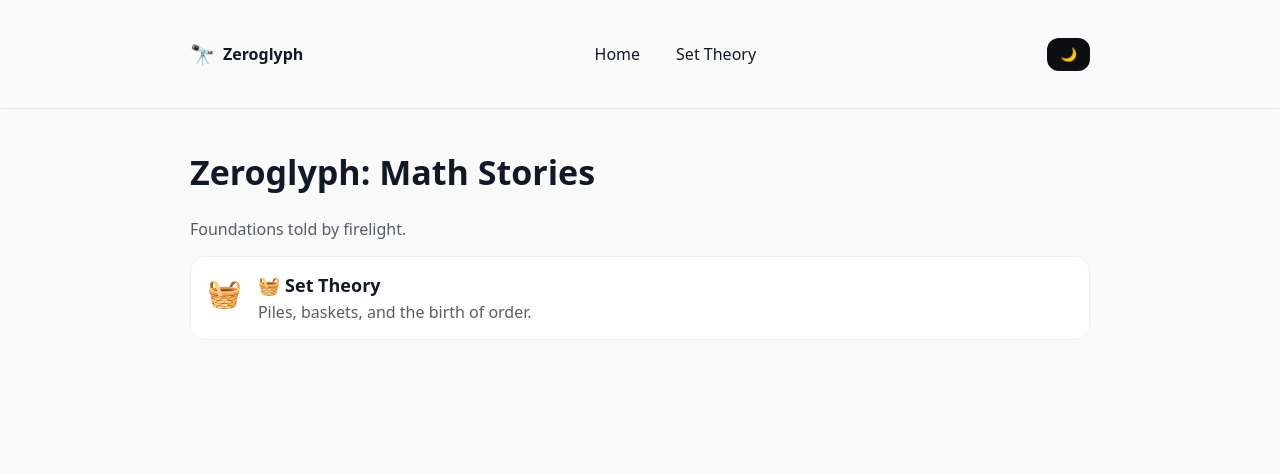
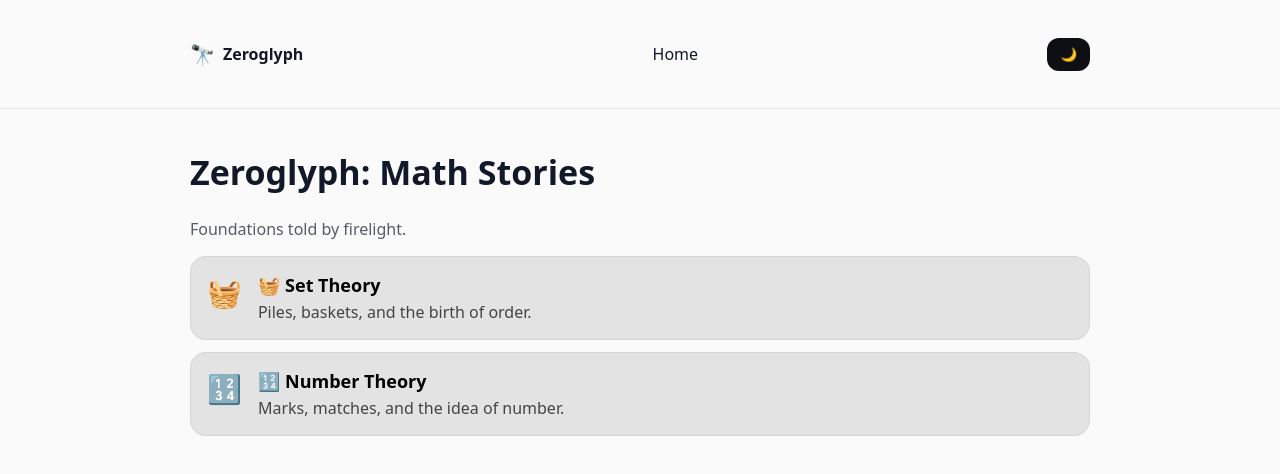
Before and after one commit to CaiporaGames/zeroglyph, a Next.js app: page / in a window 1280 px wide. Shown: the top 474 px of the page. Built offline with nearby package versions, Linux system fonts and the light colour scheme.

Commit message:
Adding more stories
- Now we started to add the number theory.

```diff
--- a/data/stories/index.ts
+++ b/data/stories/index.ts
@@ -1,14 +1,18 @@
 import type { Story, StoryMeta } from "@/domain/stories";
 import { setTheory } from "./set-theory";
+import { numberTheory } from "./number-theory";
 
-export const storiesIndex: StoryMeta[] = [
+export const storiesIndex: StoryMeta[] =
+[
   { slug: "set-theory", title: "Set Theory", tagline: "Piles, baskets, and the birth of order.", coverEmoji: "🧺" },
-  // { slug: "number-theory", title: "Number Theory", tagline: "Marks, matches, and the idea of number.", coverEmoji: "🔢" },
+  { slug: "number-theory", title: "Number Theory", tagline: "Marks, matches, and the idea of number.", coverEmoji: "🔢" },
 ];
 
-export function loadStoryBySlug(slug: string): Story | null {
+export function loadStoryBySlug(slug: string): Story | null
+{
   switch (slug) {
     case "set-theory": return setTheory;
+    case "number-theory": return numberTheory;
     default: return null;
   }
 }
--- /dev/null
+++ b/data/stories/number-theory.ts
@@ -0,0 +1,151 @@
+import type { Story } from "@/domain/stories";
+
+export const numberTheory: Story = {
+  slug: "number-theory",
+  title: "Number Theory",
+  tagline: "Tally before symbols. Marks before numbers.",
+  coverEmoji: "🧺",
+  nights: [
+    {
+      id: "prologue",
+      title: "🏕️ Prologue",
+      contentMd: `
+We are going to a time *before scrolls and symbols, before numbers and names, there were bone marks, wall marks, and tallys. In a quiet cave lit by fire and thoughts, we meet a merchant and his son began to ask: what are marks? How to make them represent the reality?*
+
+🧔 **🧔 Orlan** – the elder merchant, keeper of trade and tales
+🧒 **🧒 Taro** – his son, bright-eyed, sorting berries by moonlight
+      `.trim(),
+    },
+
+    {
+      id: "night-1",
+      title: "🌒 Night 1: The Birth of Tally",
+      contentMd: `
+🌌 *The cave is quiet. Rain hasn’t come in days. Taro scratches a mark into the bone wall, one for each day without water.*
+
+**🧒Taro** (*counting marks with his finger*): “Father, I’ve made 17 scratches. But it’s hard to see the count.”
+
+**🧔Orlan** (*examining the wall*): “They blur together. You need a way to group them.”
+
+**🧒Taro** (*etching five vertical lines, then a diagonal slash across them*): “This feels easier. One crossed bundle means five.”
+
+**🧔Orlan** (*smiling*): “That’s a system. You’ve made counting visible.”
+
+They begin to define:
+
+- \`|\` = 1
+- \`||\` = 2
+- \`|||\` = 3
+- \`||||\` = 4
+- \`/\` = 5 (crossed or slashed)
+- \`/ ||\` = 7
+- \`/ ||||\` = 9
+
+**🧒Taro**: “Now I can track animals, berries, and dry days. Each mark means something.”
+
+**🧔Orlan**: “And bundles mean more. You’ve invented grouping.”
+
+**🧺  Tally and Grouping**
+
+A mark can track an event. Bundles of marks make counting easier. Grouping is the first step toward numbers.
+
+They call it the **Marking Ritual**. Apprentices chant: “Scratch to track, bundle to count.”
+
+🌌 *The fire dims. The bone wall glows with fresh scratches—some single, some bundled. The cave begins to whisper the rhythm of quantity. Morning will bring new marks—and the first questions of comparison.*
+      `.trim(),
+    },
+     {
+      id: "night-2",
+      title: "🌒 Night 2: Combining and Comparing",
+      contentMd: `
+
+🌌 *The cave is busy. Taro returns from the valley with a bundle of tally sticks—some marked from morning, some from afternoon.*
+
+**🧒Taro** (*laying the sticks on the stone floor*): “Three animals passed in the morning. Six in the afternoon. I marked them separately.”
+
+**🧔Orlan** (*examining the bundles*): “Then let’s see them together.”
+
+They align the marks:
+
+- Morning: \`|||\`
+- Afternoon: \`/ |\` → (5 crossed + 1)
+- Total: \`/ ||||\` → 9 animals
+
+**🧒Taro** (*nodding*): “I didn’t add. I just combined the records.”
+
+**🧔Orlan**: “That is addition. Not a trick—just a merging of experience.”
+
+Later, they compare berries and animals.
+
+**🧒Taro** (*scratching his head*): “I gathered more berries than animals. But how many more?”
+
+**🧔Orlan** (*gesturing to the wall*): “Then remove the animal marks from the berry marks. What’s left is the difference.”
+
+They lay it out:
+
+- Berries: \`/ / |\` → 11
+- Animals: \`/ | | |\` → 9
+- What’s left: \`| |\` → 2 more berries
+
+**🧒Taro**: “So subtraction is not just taking away. It’s asking: what’s the gap between these two stories?”
+
+**🧔Orlan**: “Exactly. Subtraction is a question. Addition is a joining.”
+
+🧺 **Combining and Comparing**
+
+To find a total, combine marks. To find a difference, remove one set from another. Addition merges experience. Subtraction reveals the gap.
+
+They call it the **Joining Ritual**. Apprentices chant: “Together to count, apart to compare.”
+
+🌌 *The fire dims. The tally sticks rest in bundles—some joined, some split. The cave wall now holds the rhythm of merging and undoing. Morning will bring new records—and the first whispers of equations.*
+      `.trim(),
+    },
+      {
+      id: "night-3",
+      title: "🌌 Night 3: The Repeated Gathering",
+      contentMd: `
+
+🌒 *The cave is quiet. Taro returns from the forest with a fresh bundle of berries. He kneels beside the ledger stone, carving marks for the third day in a row.*
+
+**Taro** (*etching carefully*): “Four berries on the first day. Four on the second. Four again today.”
+
+**🧔Orlan** (*watching the rows grow*): “You’ve carved the same tally three times.”
+
+**🧒Taro** (*frowning*): “It feels like I’m repeating the same thought. Over and over.”
+
+**🧔Orlan** (*smiling*): “Then maybe the thought has a shape.”
+
+They look at the tallies:
+
+- Morning 1: \`| | | |\`
+- Morning 2: \`| | | |\`
+- Morning 3: \`| | | |\`
+
+**🧒Taro**: “Instead of writing them all, I could say: three times four berries.”
+
+**🧔Orlan**: “A new kind of mark. Not just how many—but how often.”
+
+They invent a new idea:
+
+- \`⊕\` = combine
+- \`×\` = repeat combining
+
+So:
+
+- \`3 × 4\` = \`⊕⊕⊕ of | | | |\` = \`| | | | | | | | | | | |\` → 12 berries
+
+**🧒Taro** (*grinning*): “I didn’t just add, I multiplied. I built the total from a rhythm.”
+
+**🧔Orlan**: “Multiplication is a shortcut. A way to speak many additions at once.”
+
+🧺 Repetition Becomes Multiplication
+
+When the same group repeats, we can combine them faster. Multiplication is repeated addition—a rhythm of sameness.
+
+They call it the **Gathering Chant**. Apprentices chant: “Again and again, the same becomes more.”
+
+🌌 *The fire dims. The ledger stone now holds rows of repeated tallies—and beside them, the first × mark. The cave begins to hum with rhythm and structure. Morning will bring new bundles—and the first whispers of patterns.*
+      `.trim(),
+    },
+  ],
+};
--- a/ui/components/Header/Header.tsx
+++ b/ui/components/Header/Header.tsx
@@ -17,7 +17,7 @@ export default function Header() {
 
           <nav className={styles.nav}>
             <Link href="/" className={styles.link}>Home</Link>
-            <Link href="/stories/set-theory" className={styles.link}>Set Theory</Link>
+            {/* <Link href="/stories/set-theory" className={styles.link}>Set Theory</Link> */}
           </nav>
 
           <button
--- a/ui/components/StoryCard/StoryCard.module.css
+++ b/ui/components/StoryCard/StoryCard.module.css
@@ -1,14 +1,33 @@
-.card {
+.cardDark {
   display: flex;
   gap: 16px;
   padding: 16px;
   border-radius: 16px;
   border: 1px solid rgba(0,0,0,0.06);
-  background: #fff;
   text-decoration: none;
-  color: inherit;
+  background-color: #3a3a3a;
+  color: #e2e2e2;
 }
-.card:hover { box-shadow: 0 4px 20px rgba(0,0,0,0.06); }
+.cardDark:hover
+{
+  box-shadow: 0 4px 20px rgba(0,0,0,0.06);
+  background-color: #4a4a4a;
+}
+.cardLight {
+  display: flex;
+  gap: 16px;
+  padding: 16px;
+  border-radius: 16px;
+  border: 1px solid rgba(0,0,0,0.06);
+  background-color: #e3e3e3;
+  text-decoration: none;
+  color: #000000;
+}
+.cardLight:hover {
+  box-shadow: 0 4px 20px rgba(87, 87, 87, 0.06);
+  background-color: #d8d8d8;
+  color:#0d0d0d
+}
 .emoji { font-size: 28px; }
 .info { display: grid; gap: 4px; }
 .title { margin: 0; font-size: 18px; }
--- a/ui/components/StoryCard/StoryCard.tsx
+++ b/ui/components/StoryCard/StoryCard.tsx
@@ -1,7 +1,7 @@
 "use client";
 import Link from "next/link";
 import styles from "./StoryCard.module.css";
-
+import { useTheme } from "@/ui/theme/ThemeProvider";
 export type StoryCardProps = {
   slug: string;
   title: string;
@@ -9,9 +9,12 @@ export type StoryCardProps = {
   emoji?: string;
 };
 
-export default function StoryCard({ slug, title, tagline, emoji }: StoryCardProps) {
+export default function StoryCard({ slug, title, tagline, emoji }: StoryCardProps)
+{
+  const { theme } = useTheme();
+  const cardClass = `${styles.card} ${theme === "dark" ? styles.cardDark : styles.cardLight}`;
   return (
-    <Link href={`/stories/${slug}`} className={styles.card}>
+    <Link href={`/stories/${slug}`} className={cardClass}>
       <div className={styles.emoji}>{emoji ?? "📘"}</div>
       <div className={styles.info}>
         <h3 className={styles.title}>{title}</h3>
```
Also changed, not shown: data/stories/set-theory.ts (+98 -98 lines), services/stories/InMemoryStoriesService.ts (+4 -2 lines), 1 other file (tests, documents, lock files or other folders).
